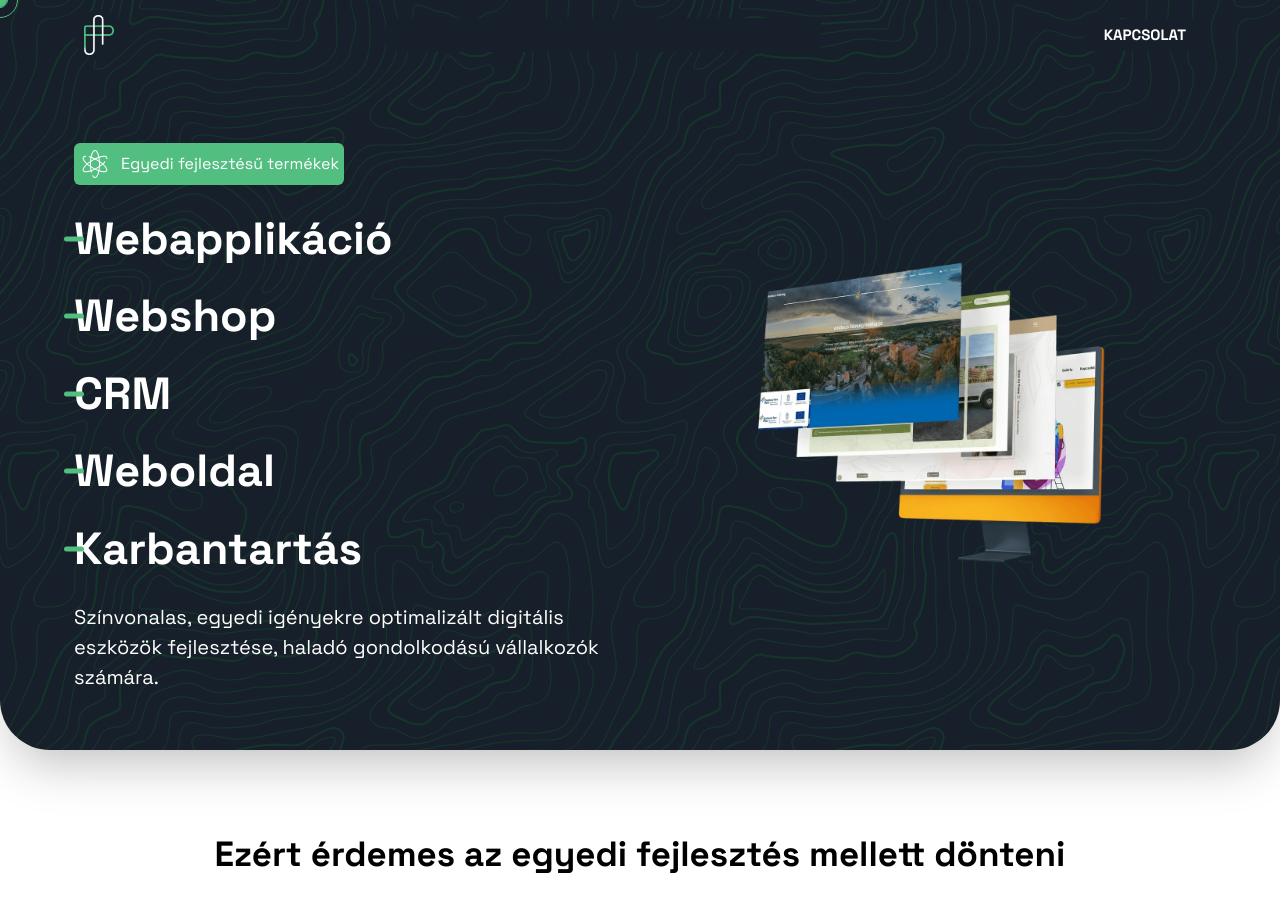
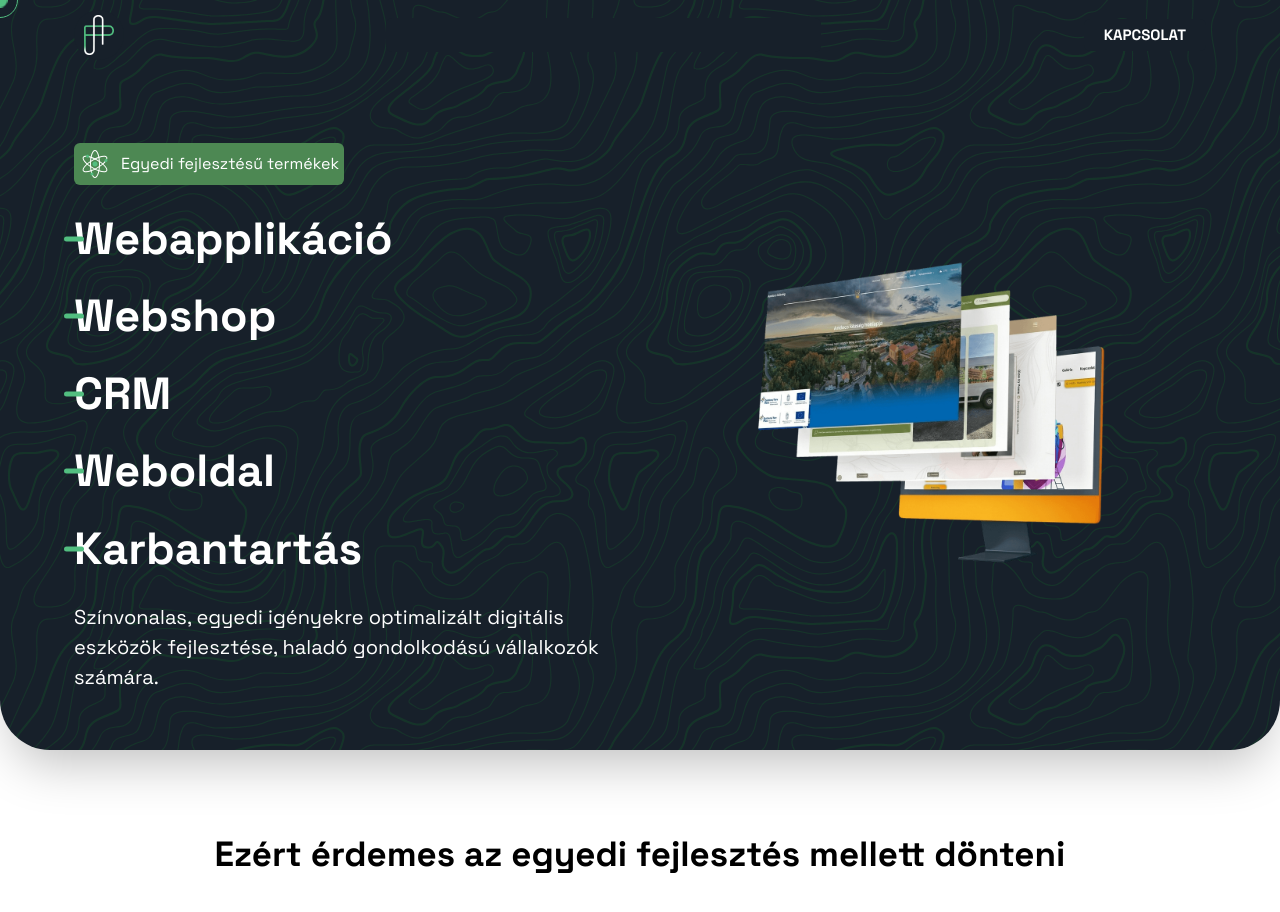
Before and after one commit to Quruzslo/PreferSite, a Next.js app: page / in a window 1280 px wide. Shown: the top 912 px of the page. Built offline with nearby package versions, Linux system fonts and the light colour scheme.

Commit message:
hero szövegnek sötétebb háttér

```diff
--- a/components/hero/Hero.tsx
+++ b/components/hero/Hero.tsx
@@ -63,7 +63,7 @@ export default function Hero() {
     <section className="w-full flex-col flex rounded-b-[50px] relative overflow-hidden zoldhatteres bg-dark-color shadow-2xl">
       <div className="w-[90%] max-w-[2560px] mx-auto flex-col flex md:flex-row  pt-[120px] pb-[35px] md:!min-h-[calc(100vh_-_50px)] min-h-[450px] items-center justify-center gap-[25px] max-h-[1400px] ">
         <div className="hero-bal w-full md:w-[50%] p-[10px] h-full flex-col flex justify-between gap-[20px] ">
-          <div className="flex flex-row gap-[10px] rounded-md bg-green text-white w-fit p-[5px] items-center ">
+          <div className="flex flex-row gap-[10px] rounded-md bg-dark-green text-white w-fit p-[5px] items-center ">
             <AtomIcon />
             <p>Egyedi fejlesztésű termékek</p>
           </div>
```
